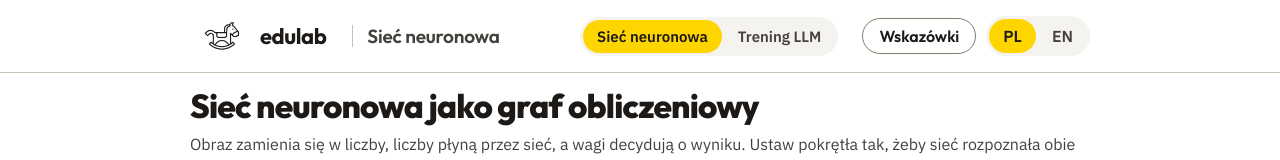
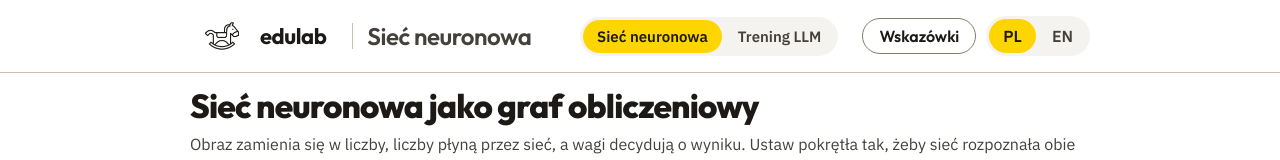
Before and after one commit to workszop/neural-net, a plain HTML site: page index.html in a window 1280 px wide. Shown: the top 160 px of the page. Drawn offline with Linux system fonts and the light colour scheme.

Commit message:
Bigger app title in the edulab top bar
Co-Authored-By: Claude Opus 5.5 <noreply@anthropic.com>

```diff
--- a/index.html
+++ b/index.html
@@ -233,8 +233,12 @@ button { font: inherit; }
 .edu-logo { width: 64px; height: 64px; display: block; margin-right: -6px; }
 .edu-wordmark { font-family: var(--font-display); font-weight: 700; font-size: 22px; letter-spacing: -.02em; color: var(--ink); }
 .edu-app-title { margin: 0 0 0 14px; padding-left: 14px; border-left: 1px solid var(--line-2);
-  font-family: var(--font-display); font-weight: 600; font-size: 19px; letter-spacing: -.01em; line-height: 1.2;
+  font-family: var(--font-display); font-weight: 600; font-size: 38px; letter-spacing: -.02em; line-height: 1.1;
   color: var(--ink-2); white-space: nowrap; overflow: hidden; text-overflow: ellipsis; min-width: 0; flex: 0 1 auto; }
+/* Title steps down where the bar is too narrow for 38px (PL and EN measured). */
+@media (max-width: 1371px) { .edu-app-title { font-size: 30px; } }
+@media (max-width: 1291px) { .edu-app-title { font-size: 24px; } }
+@media (max-width: 937px) { .edu-app-title { font-size: 19px; } }
 .view-seg { margin-left: auto; }   /* tabs sit right, next to the tools */
 .view-seg button { font-size: 15px; white-space: nowrap; }
 [data-view-panel][hidden] { display: none; }
```
